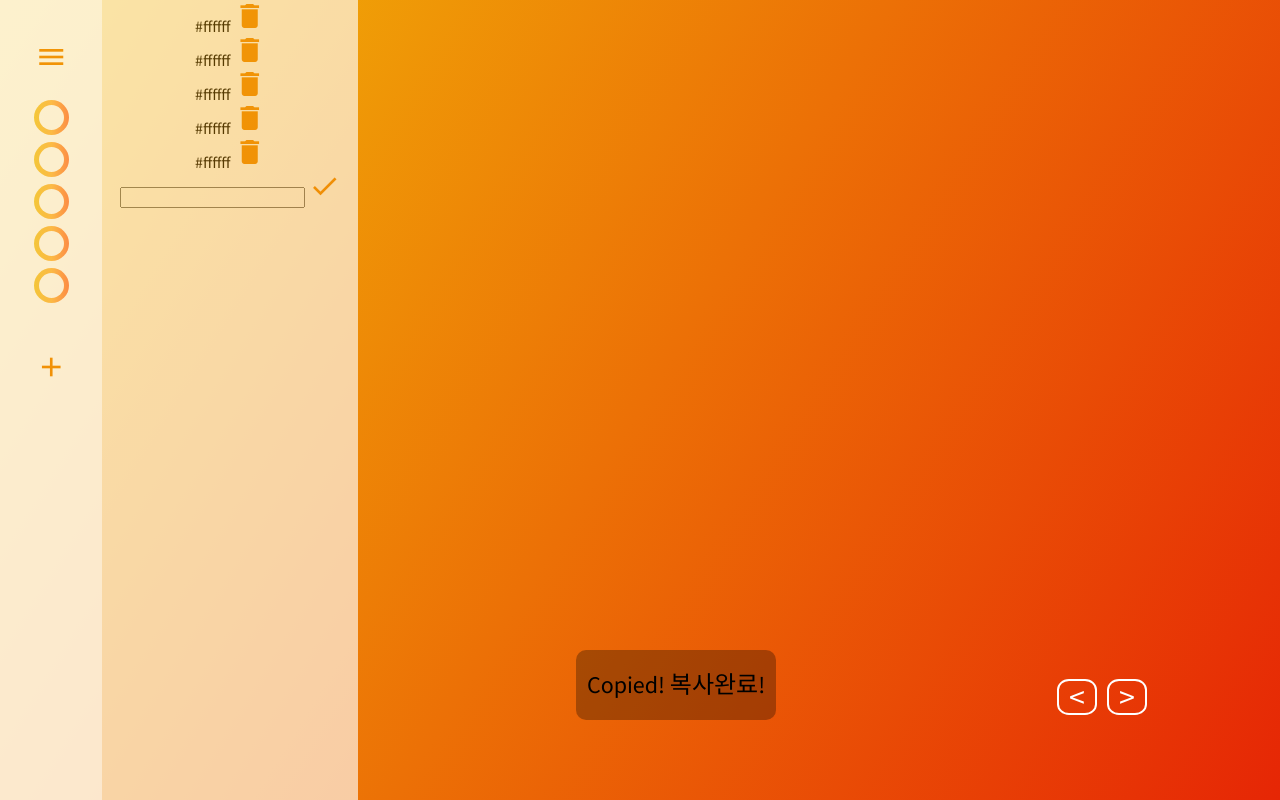
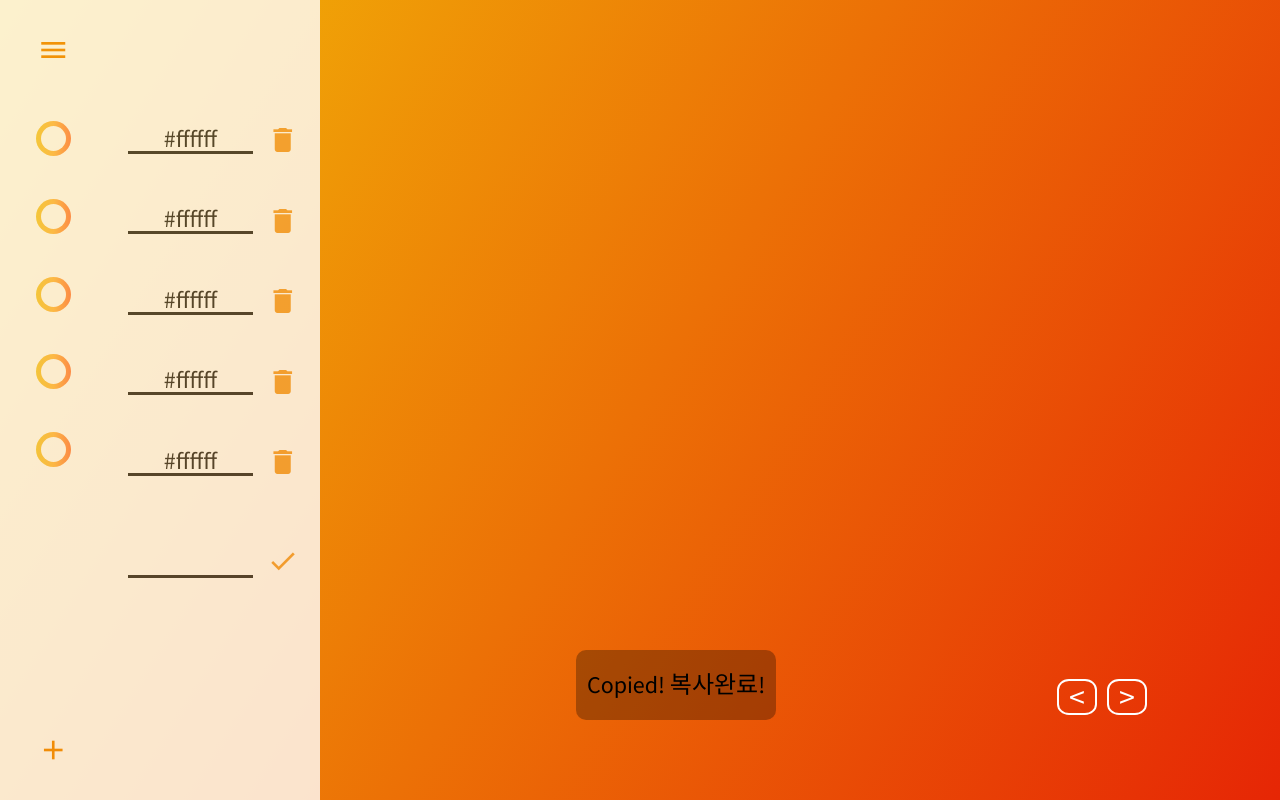
Before and after one commit to oct-sky-out/Interactive-Javascript, a website: page html/RGBColorPicker.html in a window 1280 px wide. Drawn offline with Linux system fonts and the light colour scheme; a web font is replaced by a local one.

Commit message:
창 크기 조정으로 찌그러지는 그라데이션 버튼 flex적용 해제

```diff
--- a/scss/RGBColorPicker.scss
+++ b/scss/RGBColorPicker.scss
@@ -55,8 +55,6 @@ body{
   width: 100%;
   height: 100%;
   position: absolute;
-  display: flex;
-  justify-content: center;
   & .page-intro{
     z-index: 1;
     position: absolute;
@@ -144,30 +142,48 @@ body{
     }
   }
   & .menu-container{
-    width: 8%;
+    width: 25%;
     height: 100%;
     padding :0;
     margin: 0;
     background-color: #ffffff;
     opacity: .8;
-    position: absolute;
-    top: 0;
-    left: 0;
+    float: left;
     overflow: hidden;
     & .menu-mini{
       width : 100%;
       height: 100%;
       text-align: center;
+      display: grid;
+      grid-template-rows: 100px 1fr 100px;
+      grid-template-columns: 1fr 2fr;
+      // flex-wrap: wrap;
+      // align-items: center;
+      // flex-flow: column;
+      & .menu-mini-ng-big, & .menu-mini-rgb-plus{
+        width: 100%;
+        height: 100%;
         display: flex;
-      flex-wrap: wrap;
+        justify-content: center;
         align-items: center;
-      flex-flow: column;
-      & .menu-mini-ng-big, & .menu-mini-rgb-plus{
-        width: 50%;
-        margin: 40% auto 20% auto;
         cursor: pointer;
       }
     }
+    & .menu-mini-rgb-plus{
+      grid-column-start: 1;
+      grid-column-end: 2;
+      grid-row-start: 3;
+      grid-row-end: 4;
+    }
+    & .menu-mini-circle-container{
+      width: 100%;
+      height: 100%;
+      grid-column-start: 1;
+      grid-column-end: 2;
+      grid-row-start: 2;
+      grid-row-end: 3;
+      display: flex;
+      flex-flow: column;
       & .menu-mini-circle{
         width: 25px;
         height: 25px;
@@ -177,50 +193,49 @@ body{
         background-image: linear-gradient(#ffffff, #ffffff), linear-gradient(to right, #f2bb07be, #ff9d00aa, #ff4800aa);
         background-origin: border-box;
         background-clip: content-box, border-box;
+        align-self: center;
         text-align: center;
         cursor: pointer;
       }
     }
 
+  }
+
   & .menu-large{
-    width: 20%;
+    width: 100%;
     height: 100%;
-    position: fixed;
-    top:0;
-    left:8%;
     padding :0;
     margin: 0;
     background-color: #ffffff;
     opacity: .8;
+    grid-row-start: 2;
+    grid-row-end: 3;
+    grid-column-start: 2;
+    grid-column-end: 3;
     display: flex;
+    flex-flow: column;
     align-items: center;
-    flex-flow: column;
-    & .menu-large-block{
-        width: 100%;
-        margin-top: 40%;
-    }
-    & .menu-large-info{
-      width: 100%;
-      height : 25px;
-      display: flex;
-      align-items: center;
-      flex-flow: column;
+    // & .menu-large-info{
+    //   width: 100%;
+    //   height : 100%;
+    //   display: flex;
+    //   align-items: center;
+    //   flex-flow: column;
       & .menu-large-rgb{
         display: flex;
         width: 80%;
-        height: 100%;
-        margin: 10% 0 8% 0;
-        text-align: center;
+        height: 25px;
+        margin: 13% 0;
+        justify-content: center;
+        align-items: center;
+        align-self: center;
         & .menu-large-info-rgb{
           width: 80%;
           border-bottom : 3px solid #000;
-          vertical-align: center;
           font-size: 1.5rem;
-
           cursor: pointer;
         }
         & .menu-large-info-del{
-          display: block;
           margin-left: 8%;
           cursor: pointer;
         }
@@ -246,7 +261,7 @@ body{
           margin-left: 8%;
           cursor: pointer;
         }
-      }
+      // }
     }
   }
 
```
Also changed, not shown: css/RGBColorPicker.css, 1 other file. Lines whose indentation alone changed are shown as unchanged.
